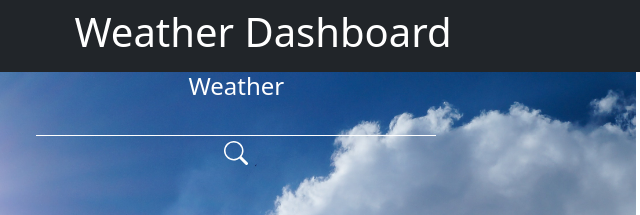
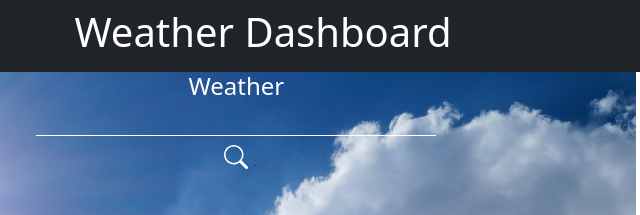
Before and after one commit to MIllhouse36/weatherDashboard, a website: page public/index.html in a window 1280 px wide. Shown: the top 215 px of the page, 377-1017 px from the left. Drawn offline with nearby package versions, Linux system fonts and the light colour scheme.

```diff
--- a/public/index.html
+++ b/public/index.html
@@ -32,7 +32,7 @@
               <h4 class="">Weather</h4>
               <input class="text-center" id="textarea" type="text" />
               <br />
-              <button id="submit" class="btn btn-sm" type="submit">
+              <button id="submit" class="btn" type="submit">
                 <img src="./assets/images/search.svg" />
               </button>
             </form>
```
